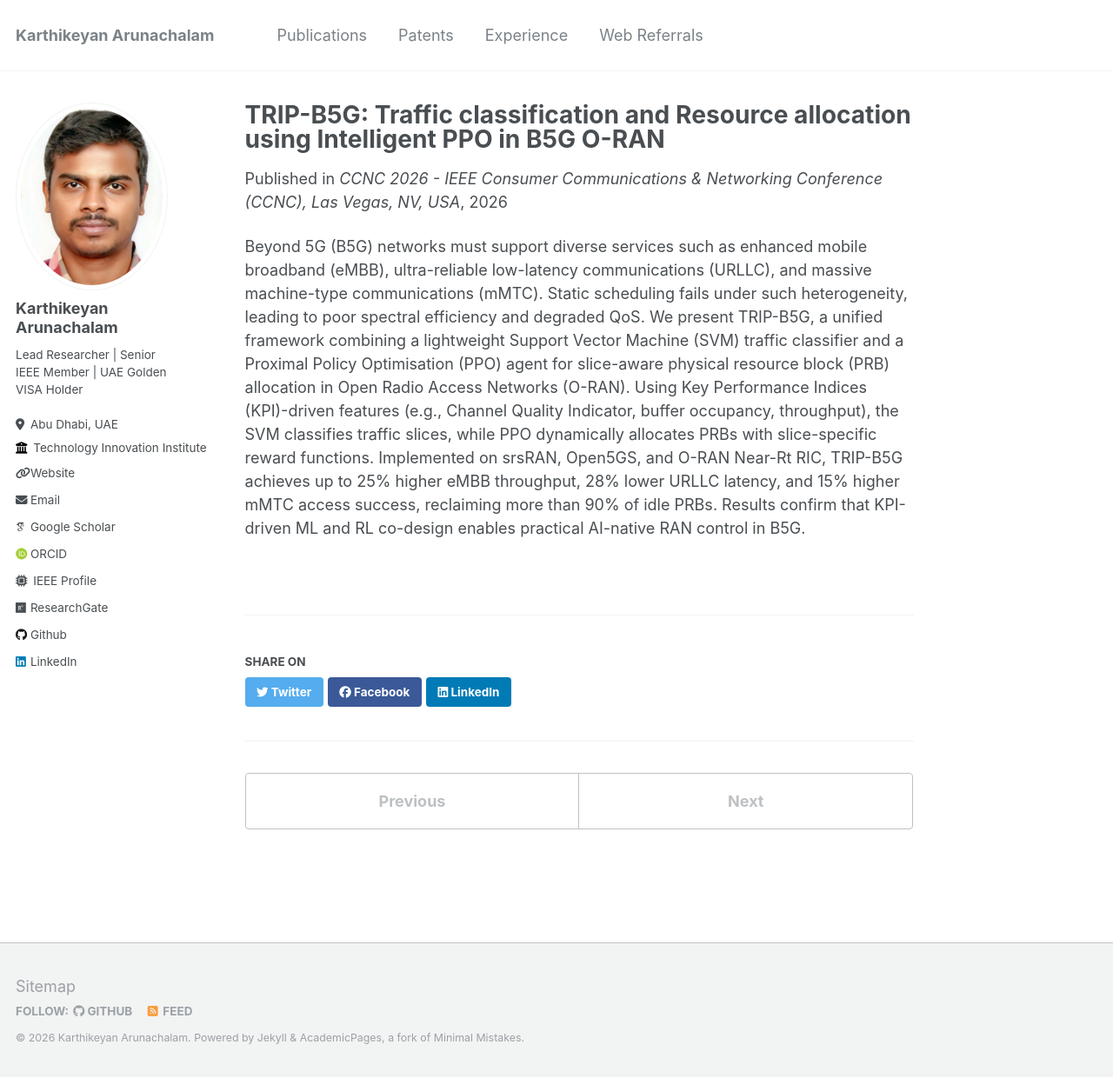
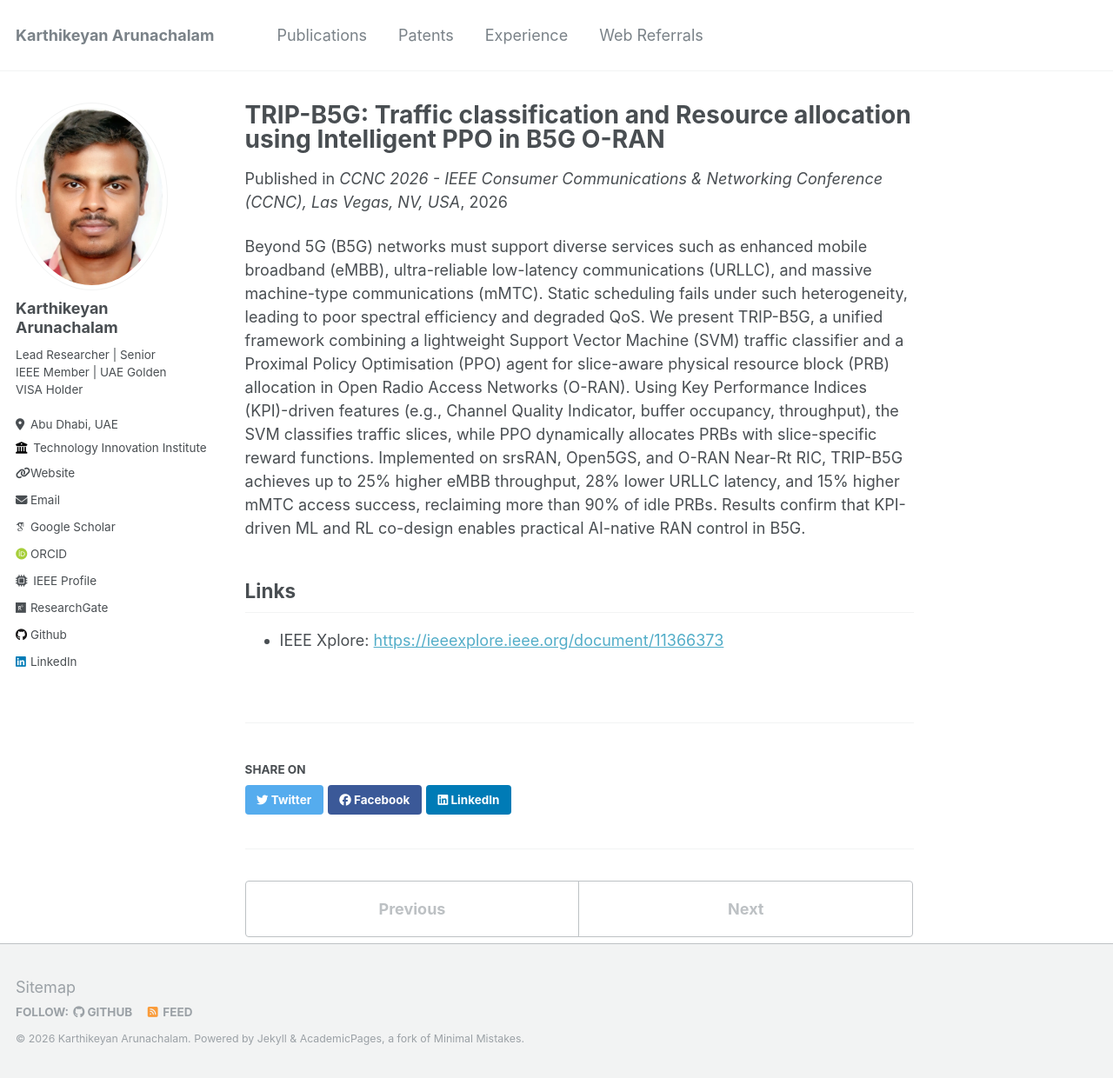
Before and after one commit to karthikeyansct/karthikeyansct.github.io, a Jekyll site: the page built from _publications/2026-03-01-trip-b5g-ppo-o-ran-resource-allocation-21.md, in a window 1280 px wide and 1240 px high. Shown: the whole window at 87% size. Built offline with Jekyll 4.4.1, drawn with Linux system fonts in a browser that asks for light colours; some web fonts are replaced.

Commit message:
Update and rename 2026-03-01-paper-title-number-21.md to 2026-03-01-trip-b5g-ppo-o-ran-resource-allocation-21.md

```diff
--- a/_publications/2026-03-01-paper-title-number-21.md
+++ b/_publications/2026-03-01-trip-b5g-ppo-o-ran-resource-allocation-21.md
@@ -10,3 +10,7 @@ paperurl: 'https://ieeexplore.ieee.org/document/11366373'
 ---
 
 Beyond 5G (B5G) networks must support diverse services such as enhanced mobile broadband (eMBB), ultra-reliable low-latency communications (URLLC), and massive machine-type communications (mMTC). Static scheduling fails under such heterogeneity, leading to poor spectral efficiency and degraded QoS. We present TRIP-B5G, a unified framework combining a lightweight Support Vector Machine (SVM) traffic classifier and a Proximal Policy Optimisation (PPO) agent for slice-aware physical resource block (PRB) allocation in Open Radio Access Networks (O-RAN). Using Key Performance Indices (KPI)-driven features (e.g., Channel Quality Indicator, buffer occupancy, throughput), the SVM classifies traffic slices, while PPO dynamically allocates PRBs with slice-specific reward functions. Implemented on srsRAN, Open5GS, and O-RAN Near-Rt RIC, TRIP-B5G achieves up to 25% higher eMBB throughput, 28% lower URLLC latency, and 15% higher mMTC access success, reclaiming more than 90% of idle PRBs. Results confirm that KPI-driven ML and RL co-design enables practical AI-native RAN control in B5G.
+
+## Links
+
+- IEEE Xplore: [https://ieeexplore.ieee.org/document/11366373](https://ieeexplore.ieee.org/document/11366373)
```
Also changed, not shown: other parts of _publications/2026-03-01-trip-b5g-ppo-o-ran-resource-allocation-21.md (+1 -1 lines).
